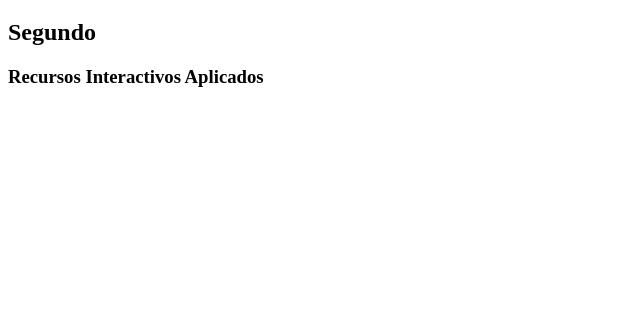
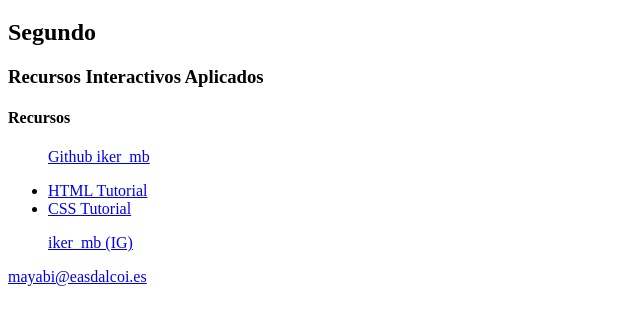
Before and after one commit to iker-mb/p1, a plain HTML site: page index.html in a window 1280 px wide. Shown: the part 61-386 px from the top of the page, without its empty margins (0-640 px from the left). Drawn offline with Linux system fonts and the light colour scheme.

Commit message:
Update index.html

```diff
--- a/index.html
+++ b/index.html
@@ -9,5 +9,20 @@
     <h1>2n Gráfica Publicitaria</h1>
     <h2>Segundo</h2>
     <h3>Recursos Interactivos Aplicados</h3>
+
+    <h4>Recursos</h4>
+    <ul>
+        <a href="http://https://github.com/iker-mb">Github iker_mb</a>
+    </ul>
+    <ul>
+        <li><a href="http://https://www.w3schools.com/html/default.asp">HTML Tutorial</a></li>
+        <li><a href="http://https://www.w3schools.com/css/default.asp">CSS Tutorial</a></li>
+
+    </ul>
+    <ul>
+        <a href="http://www.instagram.com/iker_mb">iker_mb (IG)</a>
+    </ul>
+
+    <p><a href="mailto:mayabi@easdalcoi.es">mayabi@easdalcoi.es</a></p>
 </body>
 </html>
```
